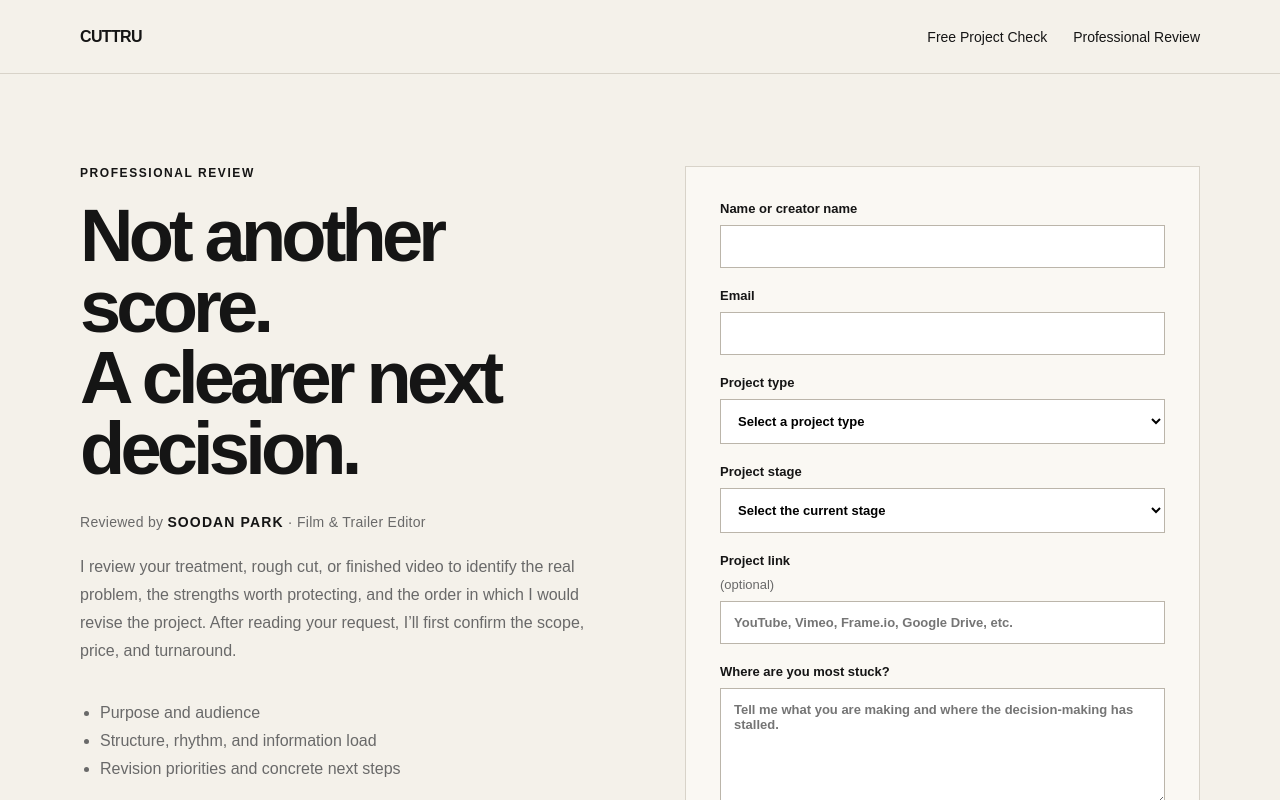
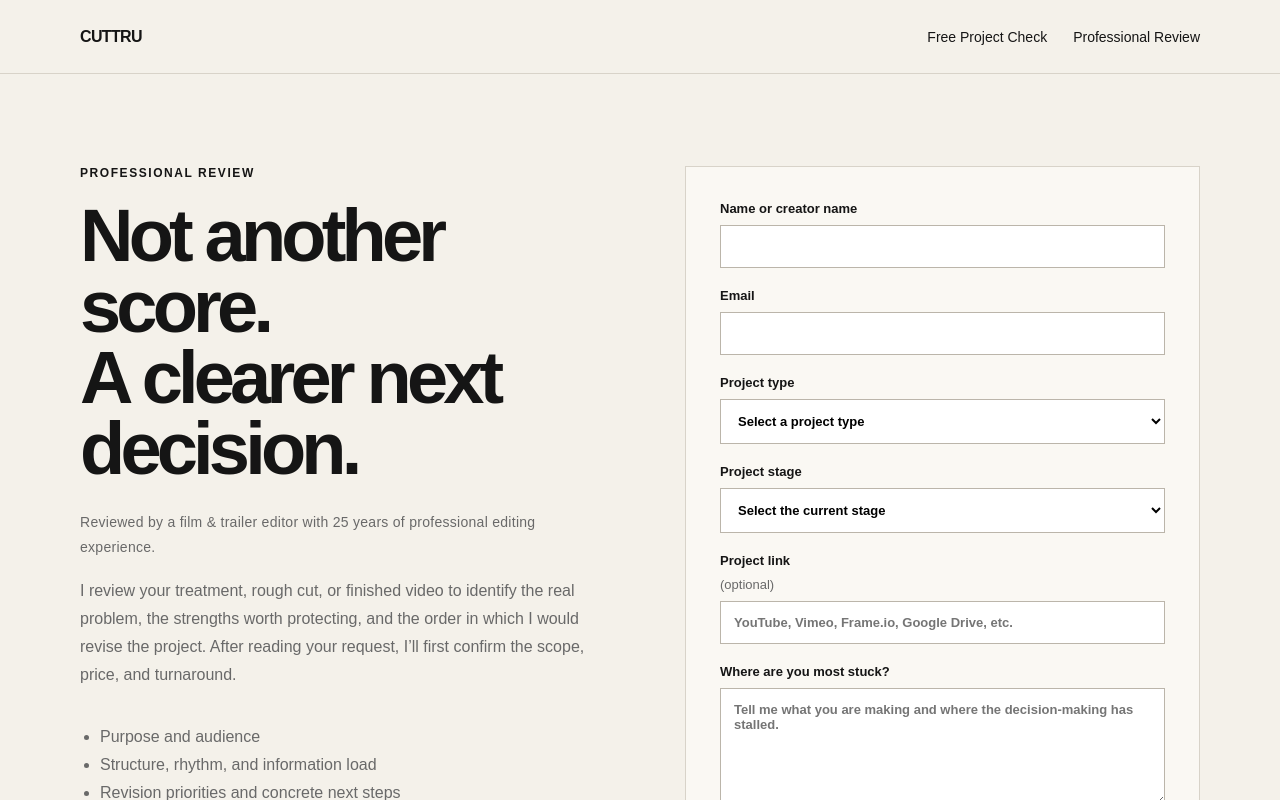
Before and after one commit to soodan7905-creator/methodgraph, a Next.js app: page /consult in a window 1280 px wide. Shown: the top 800 px of the page. Built offline with nearby package versions, Linux system fonts and the light colour scheme.

Commit message:
Remove personal name from review page

```diff
--- a/app/consult/page.tsx
+++ b/app/consult/page.tsx
@@ -135,7 +135,7 @@ export default function ConsultPage() {
       <div className="consult-intro">
         <p className="eyebrow">PROFESSIONAL REVIEW</p>
         <h1>Not another score.<br />A clearer next decision.</h1>
-        <p className="reviewer-credit">Reviewed by <strong>SOODAN PARK</strong> · Film &amp; Trailer Editor</p>
+        <p className="reviewer-credit">Reviewed by a film &amp; trailer editor with 25 years of professional editing experience.</p>
         <p>
           I review your treatment, rough cut, or finished video to identify the real problem,
           the strengths worth protecting, and the order in which I would revise the project.
```
